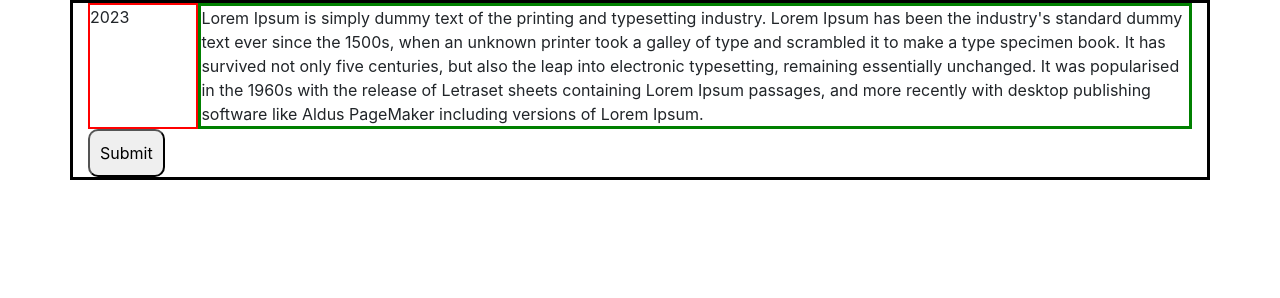
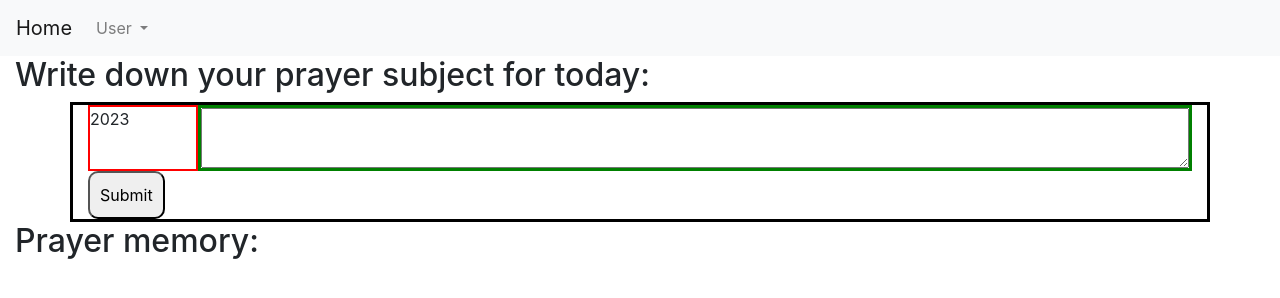
Before and after one commit to LionelNkaya/prayerAppJournal-FrontEnd, a plain HTML site: page index.html in a window 1280 px wide. Drawn offline with nearby package versions, Linux system fonts and the light colour scheme.

Commit message:
imrpoving layout

```diff
--- a/index.html
+++ b/index.html
@@ -5,18 +5,46 @@
         <title>Prayer Journal App</title>
         <!-- Adding Bootstrap -->
         <link rel="stylesheet" href="https://maxcdn.bootstrapcdn.com/bootstrap/4.0.0/css/bootstrap.min.css" integrity="sha384-Gn5384xqQ1aoWXA+058RXPxPg6fy4IWvTNh0E263XmFcJlSAwiGgFAW/dAiS6JXm" crossorigin="anonymous">
+
+        <!-- Adding jQuery -->
+        <script src="https://code.jquery.com/jquery-3.6.0.min.js"></script>
+
+        <!-- bootstrap script -->
+    <script src="https://maxcdn.bootstrapcdn.com/bootstrap/4.0.0/js/bootstrap.min.js" integrity="sha384-JZR6Spejh4U02d8jOt6vLEHfe/JQGiRRSQQxSfFWpi1MquVdAyjUar5+76PVCmYl" crossorigin="anonymous"></script>
     </head>
 
     <body>
+        <nav class="navbar navbar-expand-lg navbar-light bg-light">
+            <a class="navbar-brand" href="index.html">Home</a>
+            <button class="navbar-toggler" type="button" data-toggle="collapse" data-target="#navbarNav" aria-controls="navbarNav" aria-expanded="false" aria-label="Toggle navigation">
+              <span class="navbar-toggler-icon"></span>
+            </button>
+            <div class="collapse navbar-collapse" id="navbarNav">
+              <ul class="navbar-nav">
+                <li class="nav-item dropdown">
+                  <a class="nav-link dropdown-toggle" href="#" id="navbarDropdown" role="button" data-toggle="dropdown" aria-haspopup="true" aria-expanded="false">
+                    User
+                  </a>
+                  <div class="dropdown-menu" aria-labelledby="navbarDropdown">
+                    <a class="dropdown-item" href="#">Account</a>
+                    <a class="dropdown-item" href="#">Logout</a>
+                  </div>
+                </li>
+              </ul>
+            </div>
+          </nav>
+        <div class="container-fluid">
+            <h2>Write down your prayer subject for today:</h2>
+        </div>
         <main class="container">
                     <div class="dateLayer">2023 </div>
                     <div class="userInputLayer">
-                        Lorem Ipsum is simply dummy text of the printing and typesetting industry. Lorem Ipsum has been the industry's standard dummy text ever since the 1500s, when an unknown printer took a galley of type and scrambled it to make a type specimen book. It has survived not only five centuries, but also the leap into electronic typesetting, remaining essentially unchanged. It was popularised in the 1960s with the release of Letraset sheets containing Lorem Ipsum passages, and more recently with desktop publishing software like Aldus PageMaker including versions of Lorem Ipsum.
+                        <textarea class="fill-space"></textarea>
                     </div>
                     <button class="button">Submit</button>
         </main>
-
-    <!-- bootstrap script -->
-    <script src="https://maxcdn.bootstrapcdn.com/bootstrap/4.0.0/js/bootstrap.min.js" integrity="sha384-JZR6Spejh4U02d8jOt6vLEHfe/JQGiRRSQQxSfFWpi1MquVdAyjUar5+76PVCmYl" crossorigin="anonymous"></script>
+        <div class="container-fluid">
+            <h2>Prayer memory:</h2>
+        </div>
     </body>
 </html>
--- a/style.css
+++ b/style.css
@@ -17,6 +17,15 @@
   width: 90%;
 }
 
+.userInputLayer > textarea {
+  width: 100%;
+  height: 100%;
+  top: 0;
+  left: 0;
+  right: 0;
+  bottom: 0;
+}
+
 .button {
   border-radius: 10px;
   padding: 10px;
```
